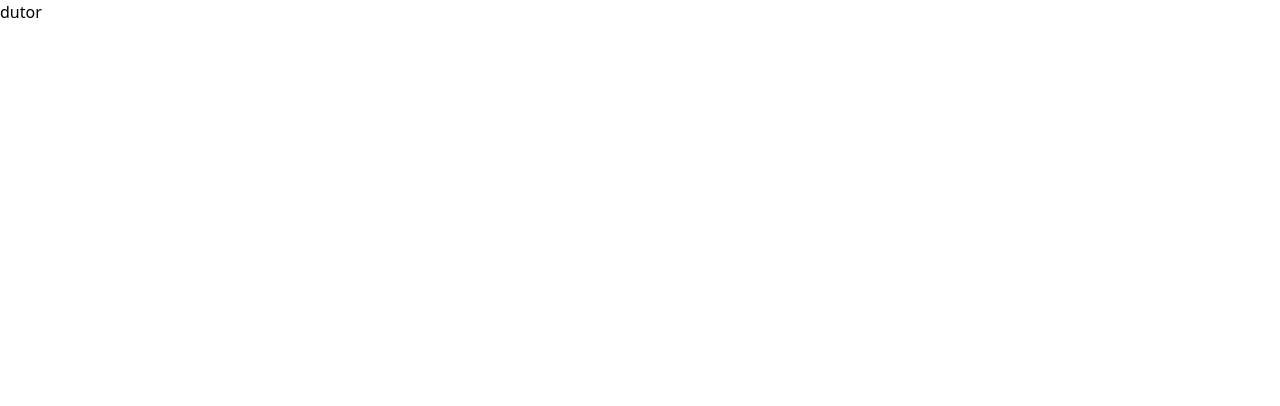
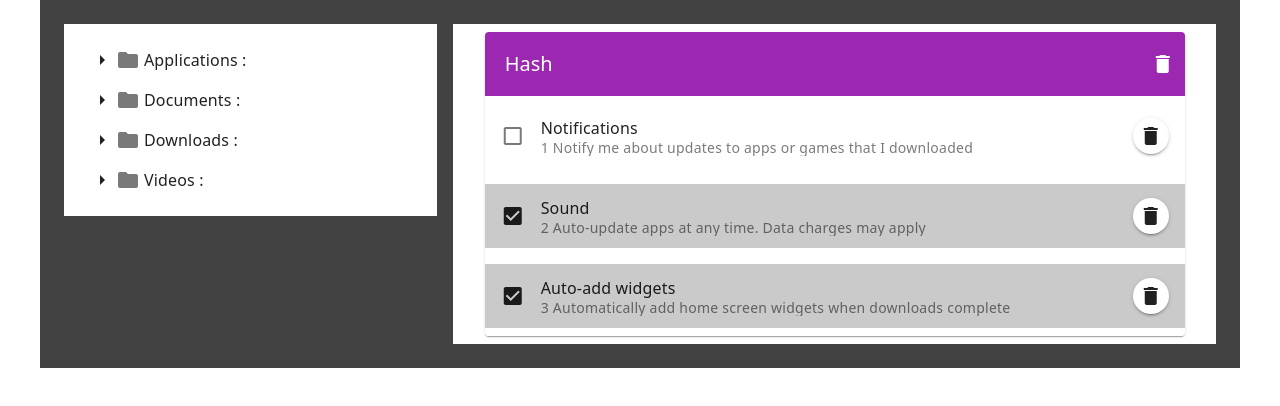
Before and after one commit to yubaoquan/dutor, a Vue app: page /dutor in a window 1280 px wide. Shown: the top 406 px of the page. Built offline with nearby package versions, Linux system fonts and the light colour scheme.

Commit message:
feat: UI 基本完成

```diff
--- a/package.json
+++ b/package.json
@@ -19,6 +19,7 @@
     "vuetify": "^3.5.14"
   },
   "devDependencies": {
+    "@mdi/font": "^7.4.47",
     "@rushstack/eslint-patch": "^1.3.3",
     "@tsconfig/node20": "^20.1.2",
     "@types/node": "^20.11.28",
--- a/src/components/HelloWorld.vue
+++ /dev/null
@@ -1,41 +0,0 @@
-<script setup lang="ts">
-defineProps<{
-  msg: string
-}>()
-</script>
-
-<template>
-  <div class="greetings">
-    <h1 class="green">{{ msg }}</h1>
-    <h3>
-      You’ve successfully created a project with
-      <a href="https://vitejs.dev/" target="_blank" rel="noopener">Vite</a> +
-      <a href="https://vuejs.org/" target="_blank" rel="noopener">Vue 3</a>. What's next?
-    </h3>
-  </div>
-</template>
-
-<style scoped>
-h1 {
-  font-weight: 500;
-  font-size: 2.6rem;
-  position: relative;
-  top: -10px;
-}
-
-h3 {
-  font-size: 1.2rem;
-}
-
-.greetings h1,
-.greetings h3 {
-  text-align: center;
-}
-
-@media (min-width: 1024px) {
-  .greetings h1,
-  .greetings h3 {
-    text-align: left;
-  }
-}
-</style>
--- /dev/null
+++ b/src/components/file-list/delete-all-confirm.vue
@@ -0,0 +1,44 @@
+<template>
+  <v-dialog
+    :model-value="props.visible"
+    max-width="400"
+    persistent
+    transition="dialog-top-transition"
+  >
+    <v-card prepend-icon="mdi-help-circle" text="将删除全部勾选的文件" title="确定删除吗?">
+      <template v-slot:actions>
+        <v-spacer></v-spacer>
+
+        <v-btn @click="handleCancelClick" variant="tonal">取消</v-btn>
+        <v-btn @click="handleConfirmClick" variant="flat" color="#5865f2">确定</v-btn>
+      </template>
+    </v-card>
+  </v-dialog>
+</template>
+
+<script lang="ts" setup>
+import { defineProps, defineEmits } from 'vue';
+
+const props = defineProps<{
+  visible: boolean;
+}>();
+
+const emit = defineEmits<{
+  (e: 'cancel'): void;
+  (e: 'confirm'): void;
+}>();
+
+const handleCancelClick = () => {
+  console.info(`cancel`);
+
+  emit('cancel');
+};
+
+const handleConfirmClick = () => {
+  console.info(`confirm`);
+
+  emit('confirm');
+};
+</script>
+
+<style lang="less" scoped></style>
--- /dev/null
+++ b/src/components/file-list/file-list.vue
@@ -0,0 +1,136 @@
+<template>
+  <div>
+    <v-card class="mx-auto" max-width="700">
+      <v-toolbar color="purple">
+        <v-toolbar-title>
+          <v-tooltip
+            text="Tooltipastastast11111111111111112222222222222222aetasetaestaaaaaabbbbbbbbbbbbbbbbbbbbasetasetastastaetetestataset"
+            location="bottom"
+          >
+            <template v-slot:activator="{ props }">
+              <div v-bind="props" @click="foo(props)">Hash</div>
+            </template>
+          </v-tooltip>
+        </v-toolbar-title>
+        <v-spacer></v-spacer>
+        <v-btn density="comfortable" icon="mdi-delete" @click="handleDeleteAllClick"></v-btn>
+      </v-toolbar>
+
+      <v-list
+        @click:select="handleFileSelect"
+        lines="two"
+        :selected="selected"
+        select-strategy="classic"
+        v-for="file in files"
+        :key="file.id"
+      >
+        <v-list-item :value="file.id">
+          <template v-slot:prepend="{ isSelected }">
+            <v-list-item-action start>
+              <v-checkbox-btn :model-value="isSelected" :update:modelValue="foo"></v-checkbox-btn>
+            </v-list-item-action>
+          </template>
+
+          <v-list-item-title>{{ file.name }}</v-list-item-title>
+          <v-list-item-subtitle>{{ file.path }}</v-list-item-subtitle>
+
+          <template v-slot:append>
+            <template v-if="needConfirm === file.id">
+              <v-btn
+                class="mr-2"
+                density="comfortable"
+                icon="mdi-check-bold"
+                @click.stop="handleDeleteFileConfirm(file)"
+              ></v-btn>
+              <v-btn
+                density="comfortable"
+                icon="mdi-close-thick"
+                @click.stop="handleDeleteFileCancel(file)"
+              ></v-btn>
+            </template>
+            <v-btn
+              v-else
+              density="comfortable"
+              icon="mdi-delete"
+              @click.stop="handleDeleteFileClick(file)"
+            ></v-btn>
+          </template>
+        </v-list-item>
+      </v-list>
+    </v-card>
+  </div>
+
+  <DeleteAllConfirm
+    :visible="deleteAllAsk"
+    @cancel="handleDeleteAllCancel"
+    @confirm="handleDeleteAllConfirm"
+  ></DeleteAllConfirm>
+</template>
+
+<script lang="ts" setup>
+import { ref } from 'vue';
+import DeleteAllConfirm from './delete-all-confirm.vue';
+
+const foo = (props) => {
+  console.info(`props`, props);
+};
+
+const needConfirm = ref(null);
+const selected = ref(['2', '3']);
+const deleteAllAsk = ref(false);
+const handleDeleteAllCancel = () => {
+  console.info(`cancel`);
+  deleteAllAsk.value = false;
+};
+const handleDeleteAllConfirm = () => {
+  console.info(`confirm`);
+  deleteAllAsk.value = false;
+};
+
+const handleFileSelect = (file) => {
+  console.info(`handleFileSelect`, file);
+  const { id, value } = file;
+  if (value) {
+    selected.value.push(id);
+  } else {
+    selected.value = selected.value.filter((item) => item !== id);
+  }
+};
+
+const handleDeleteAllClick = () => {
+  // selected.value = [];
+  console.info(`delete all files`);
+  deleteAllAsk.value = true;
+};
+
+const handleDeleteFileClick = (file) => {
+  console.info(`delete file`, file);
+  needConfirm.value = file.id;
+};
+
+const handleDeleteFileConfirm = (file) => {
+  console.info(`delete file confirm`, file);
+  needConfirm.value = null;
+};
+
+const handleDeleteFileCancel = (file) => {
+  console.info(`delete file cancel`, file);
+  needConfirm.value = null;
+};
+
+const files = [
+  {
+    id: '1',
+    name: 'Notifications',
+    path: '1 Notify me about updates to apps or games that I downloaded',
+  },
+  { id: '2', name: 'Sound', path: '2 Auto-update apps at any time. Data charges may apply' },
+  {
+    id: '3',
+    name: 'Auto-add widgets',
+    path: '3 Automatically add home screen widgets when downloads complete',
+  },
+];
+</script>
+
+<style lang="less" scoped></style>
--- a/src/main.ts
+++ b/src/main.ts
@@ -1,22 +1,10 @@
 import { createApp } from 'vue';
 import { createPinia } from 'pinia';
-
-import 'vuetify/styles';
-import { createVuetify } from 'vuetify';
-import * as components from 'vuetify/components';
-import * as directives from 'vuetify/directives';
+import vuetify from './plugins/vuetify.ts';
 
 import './assets/style.css';
-
-// import './assets/base.css';
-
 import App from './App.vue';
 import router from './router/index.ts';
-
-const vuetify = createVuetify({
-  components,
-  directives,
-});
 
 const app = createApp(App);
 
--- /dev/null
+++ b/src/plugins/vuetify.ts
@@ -0,0 +1,20 @@
+import '@mdi/font/css/materialdesignicons.css';
+import 'vuetify/styles';
+import { createVuetify } from 'vuetify';
+import * as components from 'vuetify/components';
+import * as directives from 'vuetify/directives';
+import { aliases, mdi } from 'vuetify/iconsets/mdi';
+
+const vuetify = createVuetify({
+  components,
+  directives,
+  icons: {
+    defaultSet: 'mdi',
+    aliases,
+    sets: {
+      mdi,
+    },
+  },
+});
+
+export default vuetify;
--- a/src/views/dutor-view.vue
+++ b/src/views/dutor-view.vue
@@ -1,7 +1,101 @@
 <template>
-  <div>dutor</div>
+  <v-container class="bg-surface-variant">
+    <v-row no-gutters>
+      <v-col cols="12" sm="4">
+        <v-sheet class="ma-2 pa-2">
+          <v-treeview :items="files" density="compact" selectable>
+            <template v-slot:prepend="{ item, open }">
+              <v-icon v-if="item.children" :icon="open ? 'mdi-folder-open' : 'mdi-folder'"></v-icon>
+              <v-icon v-else icon="mdi-file-document-outline"></v-icon>
+            </template>
+          </v-treeview>
+        </v-sheet>
+      </v-col>
+      <v-col cols="12" sm="8">
+        <v-sheet class="ma-2 pa-2">
+          <file-list></file-list>
+        </v-sheet>
+      </v-col>
+    </v-row>
+  </v-container>
 </template>
 
-<script lang="ts" setup></script>
+<script lang="ts" setup>
+import { VTreeview } from 'vuetify/labs/VTreeview';
+import FileList from '@/components/file-list/file-list.vue';
+
+const files = [
+  {
+    id: 1,
+    title: 'Applications :',
+    children: [
+      { id: 2, title: 'Calendar : app' },
+      { id: 3, title: 'Chrome : app' },
+      { id: 4, title: 'Webstorm : app' },
+    ],
+  },
+  {
+    id: 5,
+    title: 'Documents :',
+    children: [
+      {
+        id: 6,
+        title: 'vuetify :',
+        children: [
+          {
+            id: 7,
+            title: 'src :',
+            children: [
+              { id: 8, title: 'index : ts' },
+              { id: 9, title: 'bootstrap : ts' },
+            ],
+          },
+        ],
+      },
+      {
+        id: 10,
+        title: 'material2 :',
+        children: [
+          {
+            id: 11,
+            title: 'src :',
+            children: [
+              { id: 12, title: 'v-btn : ts' },
+              { id: 13, title: 'v-card : ts' },
+              { id: 14, title: 'v-window : ts' },
+            ],
+          },
+        ],
+      },
+    ],
+  },
+  {
+    id: 15,
+    title: 'Downloads :',
+    children: [
+      { id: 16, title: 'October : pdf' },
+      { id: 17, title: 'November : pdf' },
+      { id: 18, title: 'Tutorial : html' },
+    ],
+  },
+  {
+    id: 19,
+    title: 'Videos :',
+    children: [
+      {
+        id: 20,
+        title: 'Tutorials :',
+        children: [
+          { id: 21, title: 'Basic layouts : mp4' },
+          { id: 22, title: 'Advanced techniques : mp4' },
+          { id: 23, title: 'All about app : dir' },
+        ],
+      },
+      { id: 24, title: 'Intro : mov' },
+      { id: 25, title: 'Conference introduction : avi' },
+    ],
+  },
+];
+</script>
 
 <style lang="less" scoped></style>
```
Also changed, not shown: 1 other file (tests, documents, lock files or other folders).
